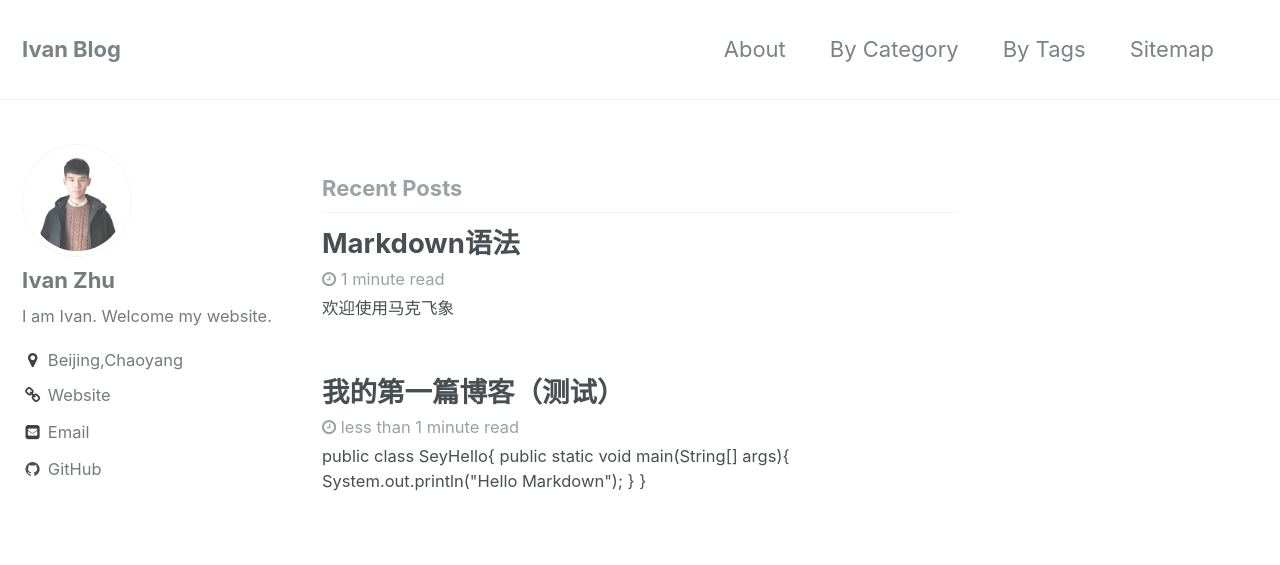
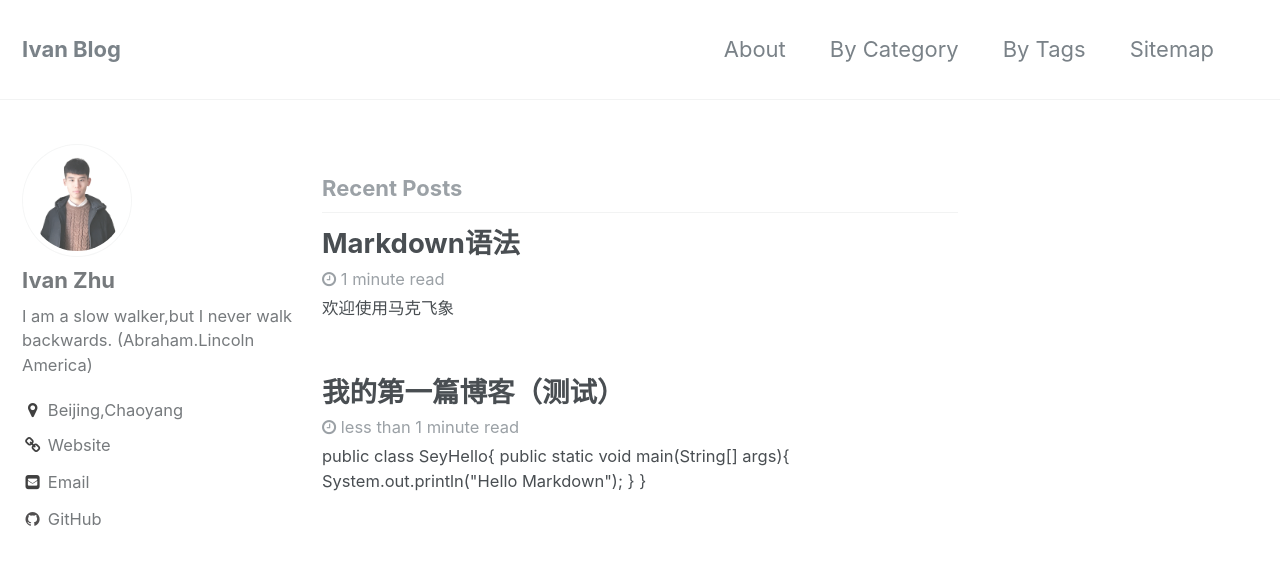
Before and after one commit to zhuyuncheng/zhuyuncheng.github.io, a Jekyll site: the page built from index.html, in a window 1280 px wide and 900 px high. Shown: the top 565 px of the window. Built offline with Jekyll 4.4.1, drawn with Linux system fonts in a browser that asks for light colours; nearby versions of some CDN libraries; a script bundle is joined from its source files by our own code; library files that are not in the unit come from our copies; the list of posts is cut into pages by our own code.

Commit message:
'add_bio'

```diff
--- a/_config.yml
+++ b/_config.yml
@@ -79,7 +79,7 @@ analytics:
 author:
   name             : "Ivan Zhu"
   avatar           : "/assets/image/IMG_0276.png" # path of avatar image, e.g. "/assets/images/bio-photo.jpg"
-  bio              : "I am Ivan. Welcome my website."
+  bio              : "I am a slow walker,but I never walk backwards. (Abraham.Lincoln America)"
   location         : "Beijing,Chaoyang"
   email            : "chuwanshing@gmail.com"
   uri              : "http://zhuyuncheng.top"
```
